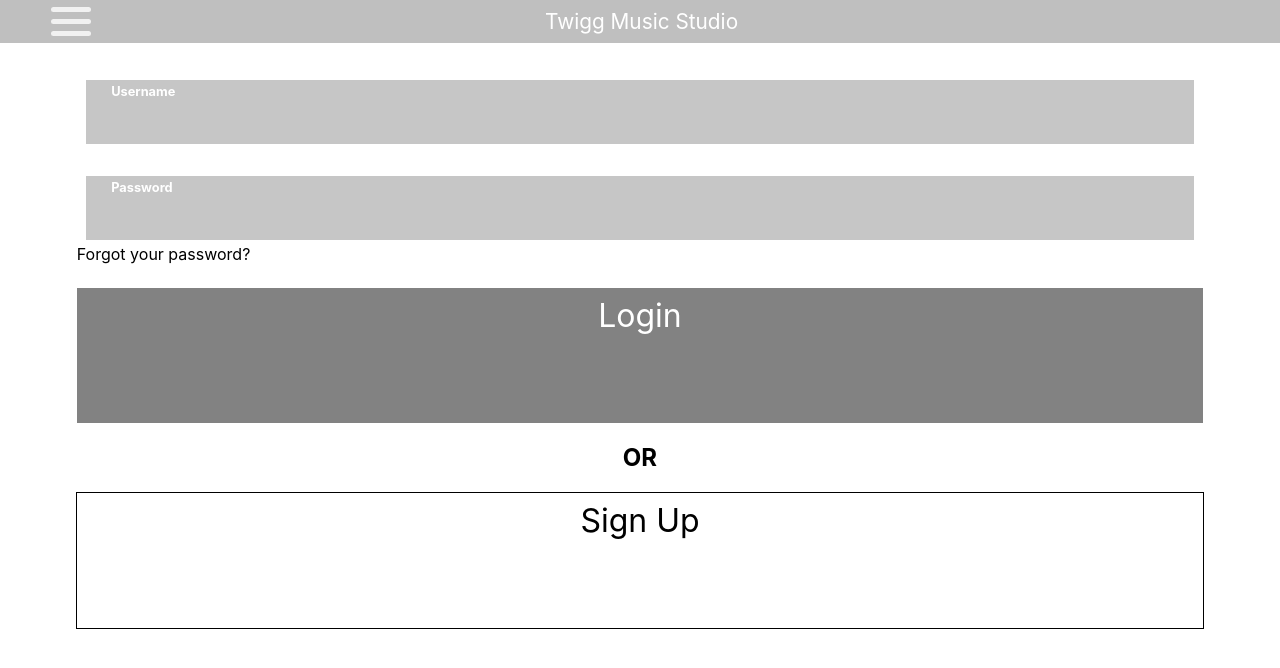
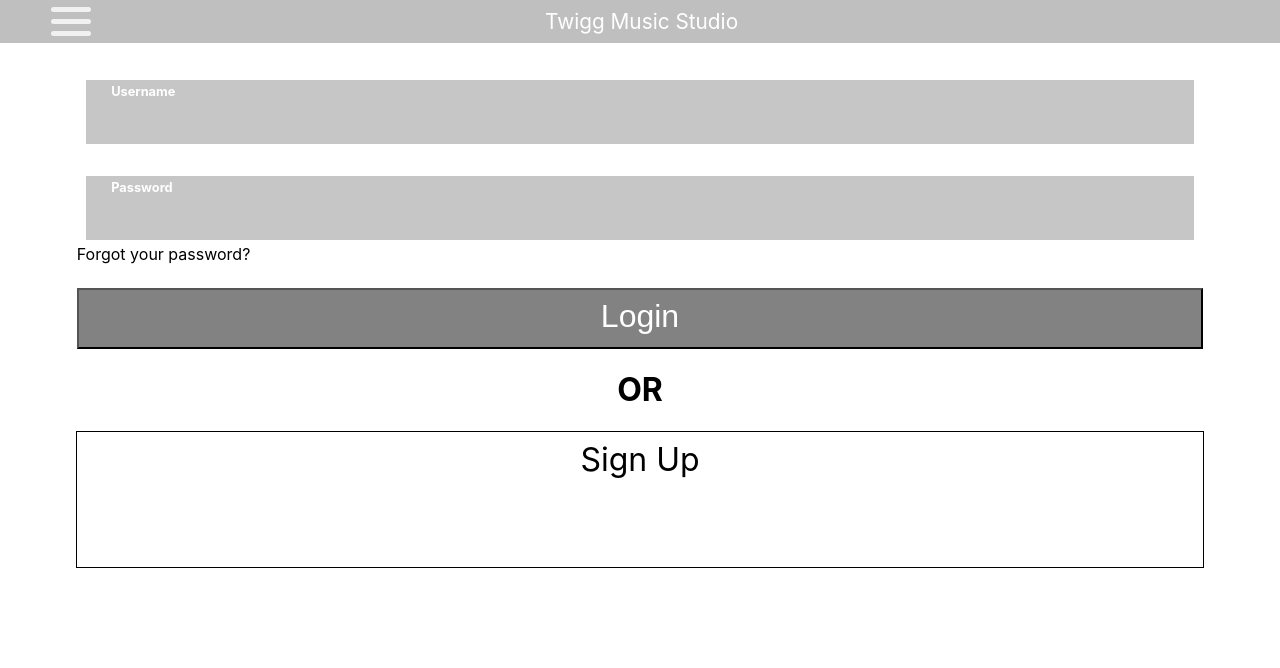
Before and after one commit to Haon1919/tms-frontend, a React (Create React App) app: page /Login in a window 1280 px wide. Shown: the top 668 px of the page. Built offline with nearby package versions, Linux system fonts and the light colour scheme.

Commit message:
Changed it to a form and changed some styling around

```diff
--- a/src/pages/Login.tsx
+++ b/src/pages/Login.tsx
@@ -1,27 +1,33 @@
-import React, {useState, useContext} from 'react';
-import { Link } from 'react-router-dom';
+import React, {useState, useContext, useEffect} from 'react';
+import { Link, Redirect, withRouter } from 'react-router-dom';
 import styles from '../styles/Login.module.scss';
+import { render } from 'enzyme';
+//import { render } from 'enzyme';
 
 export const Login : React.FC= () => {
     const [username, setUsername] = useState("");
     const [password, setPassword] = useState("");
-
+    //const [toDashboard, setToDashboard] = useState(false); this is for the future redirect solution
+    const submitLoginForm = (e : any) => {
+        e.preventDefault();
+        console.log("submitting");
+        //return <Redirect to="/Dashboard"/> this isn't working right now.
+    }
     return (
-        <section className={styles.login_container}>
-
+        <form className={styles.login_container} onSubmit={(e) => {submitLoginForm(e)}}>
         <div className={styles.username_container}>
             <label htmlFor="username"><b>Username</b></label>
             <input id="username" name="username" type="text" onChange={e => setUsername(e.target.value)}/>
         </div>
         <div className={styles.password_container}>
             <label htmlFor="password"><b>Password</b></label>
-            <input id="password" name="password" type="text" onChange={e => setPassword(e.target.value)}/>
+            <input id="password" name="password" type="password" onChange={e => setPassword(e.target.value)}/>
         </div>
         <Link to="/CreateAccount" className={styles.forgot_password}>Forgot your password?</Link>
-        <Link to="/Dashboard" id={styles.login}>Login</Link>
+        <input id={styles.login} type="submit" value="Login"/>
         <h1>OR</h1>
         <Link to="/CreateAccount" id={styles.create_account}>Sign Up</Link>
 
-        </section>
+        </form>
     );
 }
--- a/src/styles/Login.module.scss
+++ b/src/styles/Login.module.scss
@@ -1,3 +1,11 @@
+input:-webkit-autofill,
+input:-webkit-autofill:hover,
+input:-webkit-autofill:focus,
+input:-webkit-autofill:active  {
+    -webkit-box-shadow: 0 0 0 100px #c6c6c6 inset !important;
+    -webkit-text-fill-color: white !important;
+
+}
 .login_container{
     display: flex;
     flex-direction: column;
@@ -50,7 +58,6 @@ label {
 
 #login{
     background-color: #828282;
-    height: 9vw;
     padding-top: 1vh;
     width: 88vw;
     align-self: center;
```
